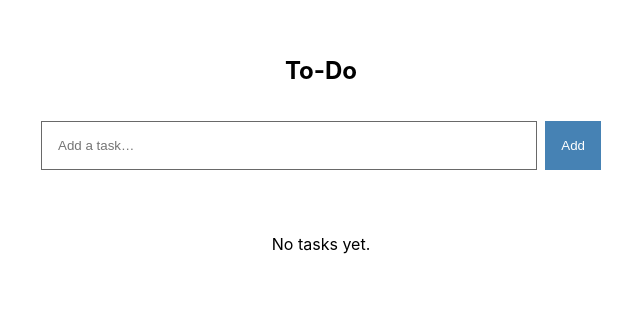
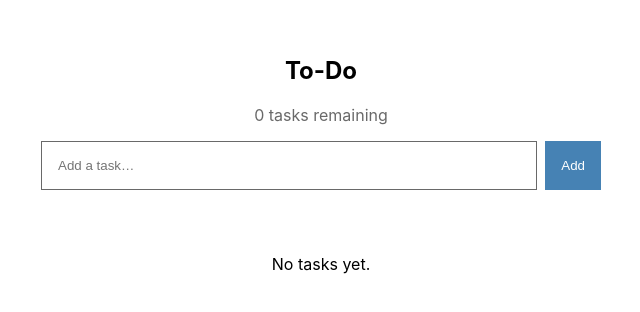
Before and after one commit to shams-nahid/Cubbie-Todo, a React (Create React App) app: page / in a window 1280 px wide. Shown: the top 312 px of the page, without its empty margins (319-959 px from the left). Built offline with nearby package versions, Linux system fonts and the light colour scheme.

Commit message:
chore: showing remaining tasks

```diff
--- a/src/App.css
+++ b/src/App.css
@@ -7,6 +7,12 @@
 .header {
   text-align: center;
   padding: 1rem;
+}
+
+.task-count {
+  color: dimgray;
+  margin-bottom: 1rem;
+  text-align: center;
 }
 
 .task-input {
--- a/src/App.tsx
+++ b/src/App.tsx
@@ -8,6 +8,7 @@ import "./App.css";
 
 function App() {
   const [tasks, setTasks] = useState<Task[]>([]);
+  const remainingCount = tasks.filter(task => !task.completed).length;
 
   const handleAddTask = (text: string) => {
     const newTask: Task = {
@@ -34,7 +35,7 @@ function App() {
 
   return (
     <div className='App'>
-      <Header />
+      <Header remainingCount={remainingCount} />
       <TaskInput onAddTask={handleAddTask} />
       <TaskList
         tasks={tasks}
--- a/src/components/Header.tsx
+++ b/src/components/Header.tsx
@@ -1,7 +1,14 @@
-const Header: React.FC = () => {
+interface HeaderProps {
+  remainingCount: number;
+}
+
+const Header: React.FC<HeaderProps> = ({ remainingCount }) => {
   return (
     <header className='header'>
       <h2>To-Do</h2>
+      <span className='task-count'>
+        {remainingCount} {remainingCount === 1 ? "task" : "tasks"} remaining
+      </span>
     </header>
   );
 };
```
